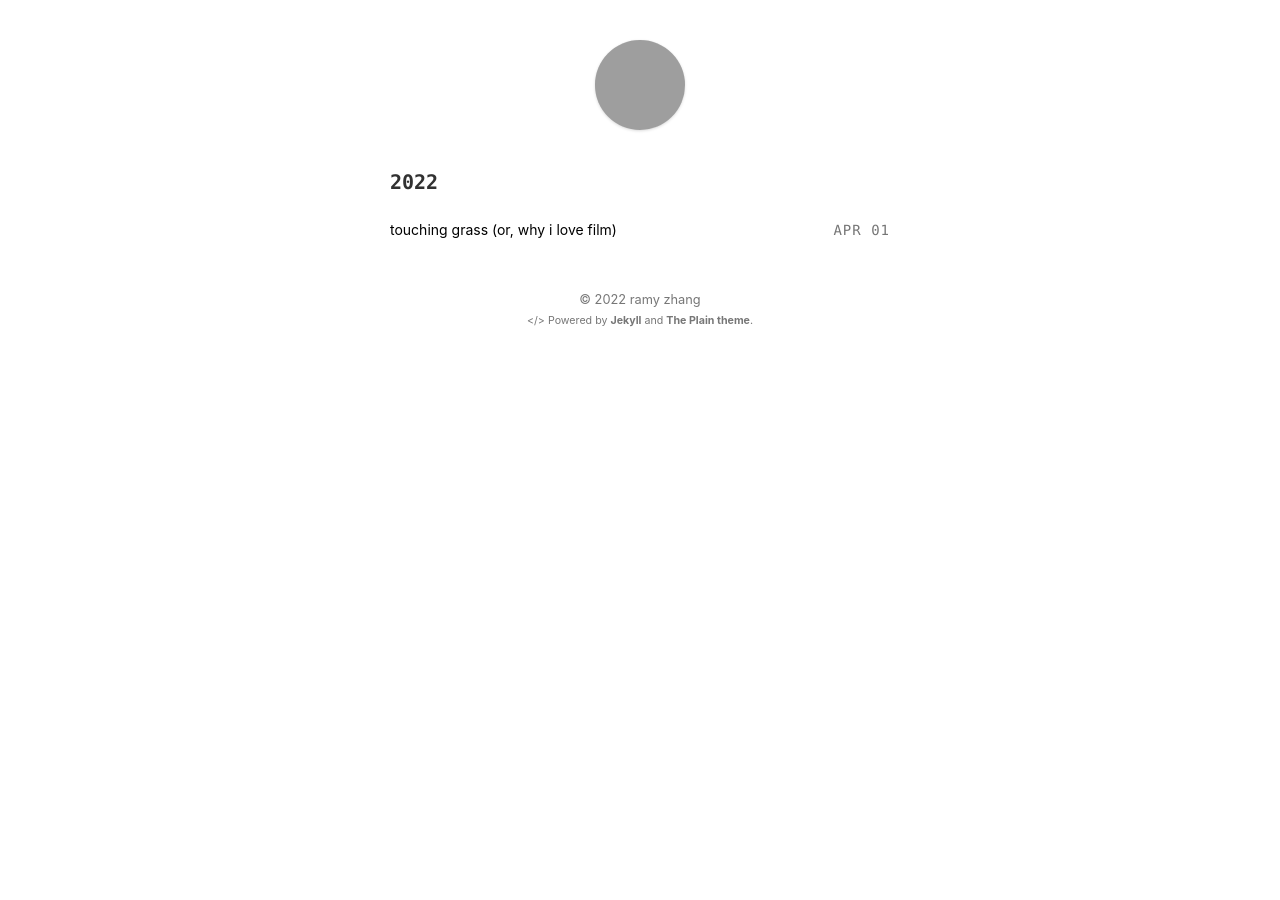
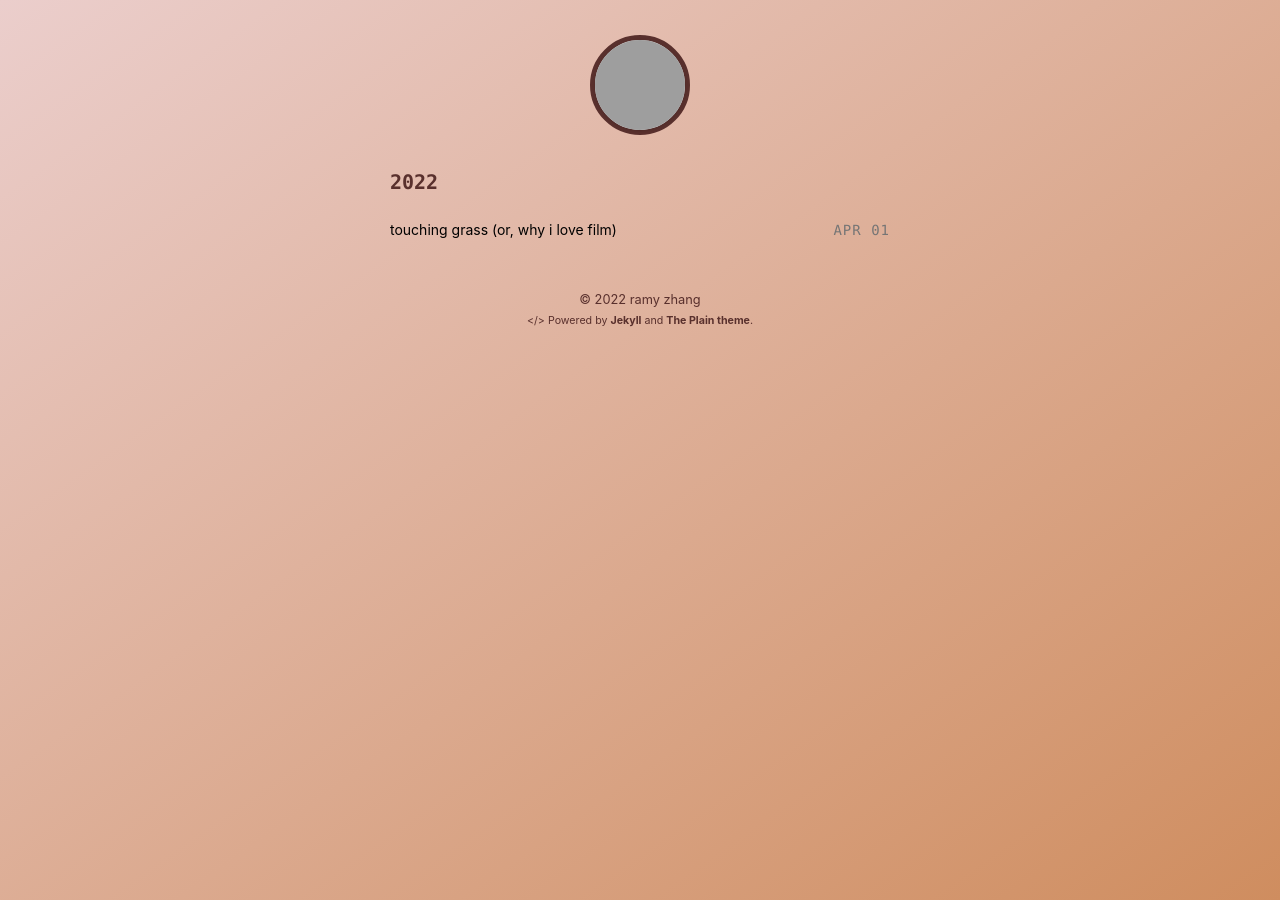
Before and after one commit to ramyzhang/blog, a Jekyll site: the page built from index.html, in a window 1280 px wide. Built offline with Jekyll 4.4.1, drawn with Linux system fonts in a browser that asks for light colours; grey boxes are pictures that could not be loaded.

Commit message:
made some scss changes

```diff
--- a/_sass/main.scss
+++ b/_sass/main.scss
@@ -7,6 +7,8 @@ html {
   margin: 0;
   padding: 0;
   height: 100%;
+  background-image: linear-gradient(to bottom right, #ebcecc, #cf8d5f);
+  background-attachment: fixed;
 }
 body {
   font-size: 14px;
@@ -14,7 +16,7 @@ body {
   font-weight: normal;
   font-style: normal;
   font-family: -apple-system, BlinkMacSystemFont, "Segoe UI", Roboto, Helvetica, Arial, sans-serif, "Apple Color Emoji", "Segoe UI Emoji", "Segoe UI Symbol";
-  color: #333333;
+  color: #59302d;
   padding: 20px;
   margin: 0;
   -webkit-font-smoothing: antialiased;
@@ -73,10 +75,10 @@ mark {
   padding: 0 5px;
 }
 blockquote {
-  border-left: 5px solid #ccc;
+  border-left: 5px solid #59302d;
   margin: 40px 0;
   padding: 5px 30px;
-  background: #eee;
+  background: #f2d6c7;
 }
 .logo {
   position: relative;
@@ -100,7 +102,7 @@ blockquote {
     display: inline-block;
     text-align: center;
     line-height: 100px;
-    border: 5px solid #fff;
+    border: 5px solid #59302d;
     box-sizing: border-box;
     &:hover,
     &:focus {
@@ -179,6 +181,7 @@ pre,
 .code,
 .footnotes {
   font-family: Consolas, monaco, monospace;
+  color: #59302d;
 }
 code {
   color: #f14e32;
@@ -209,12 +212,12 @@ table {
   table-layout: fixed;
   margin: 45px 0;
   thead {
-    background: #f2f2f2;
+    background: #59302d;
   }
   th {
     text-align: left;
     padding: 8px 10px;
-    border-bottom: 15px solid #fff;
+    border-bottom: 15px solid #59302d;
   }
   td {
     padding: 4px 0;
@@ -228,14 +231,15 @@ article {
   margin: 0 auto;
   h1.title {
     line-height: 1.4em;
+    color: #59302d;
     text-align: center;
     font-size: 1.4em;
   }
   .divider {
     background: #ddd;
-    background: -webkit-gradient(linear,left top,right top,from(rgba(255,255,255,0)),color-stop(#ccc),to(rgba(255,255,255,0)));
-    background: -webkit-linear-gradient(left,rgba(255,255,255,0),#ccc,rgba(255,255,255,0));
-    background: linear-gradient(to right,rgba(255,255,255,0),#ccc,rgba(255,255,255,0));
+    background: -webkit-gradient(linear,left top,right top,from(rgba(255,255,255,0)),color-stop(#59302d),to(rgba(255,255,255,0)));
+    background: -webkit-linear-gradient(left,rgba(255,255,255,0),#59302d,rgba(255,255,255,0));
+    background: linear-gradient(to right,rgba(255,255,255,0),#59302d,rgba(255,255,255,0));
     height: 1px;
     margin: 2em 0;
   }
@@ -324,7 +328,7 @@ article {
 }
 .footer {
   margin-top: 50px;
-  color: #777;
+  color: #59302d;
   a {
     border: none;
     font-weight: bold;
```
